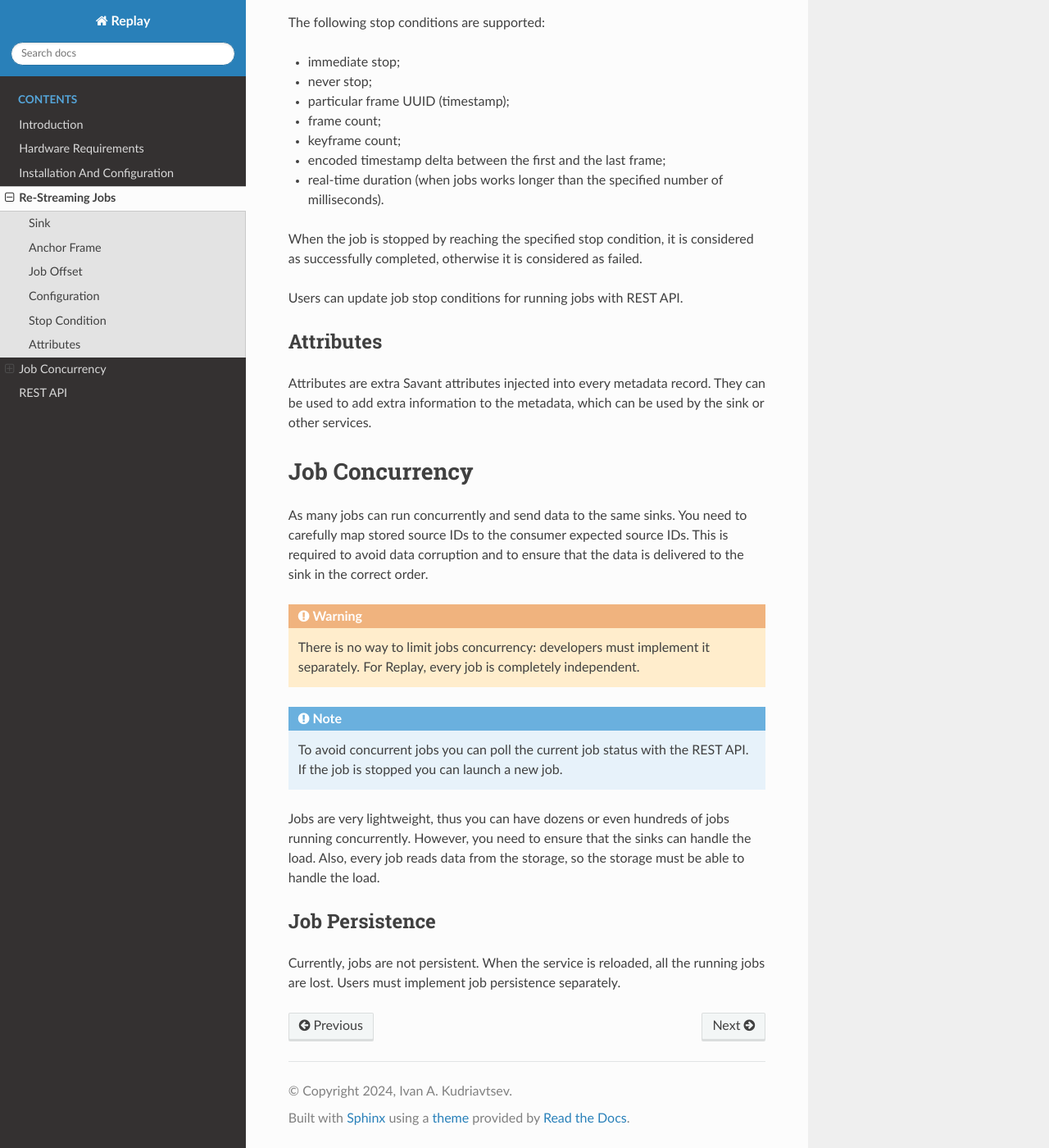
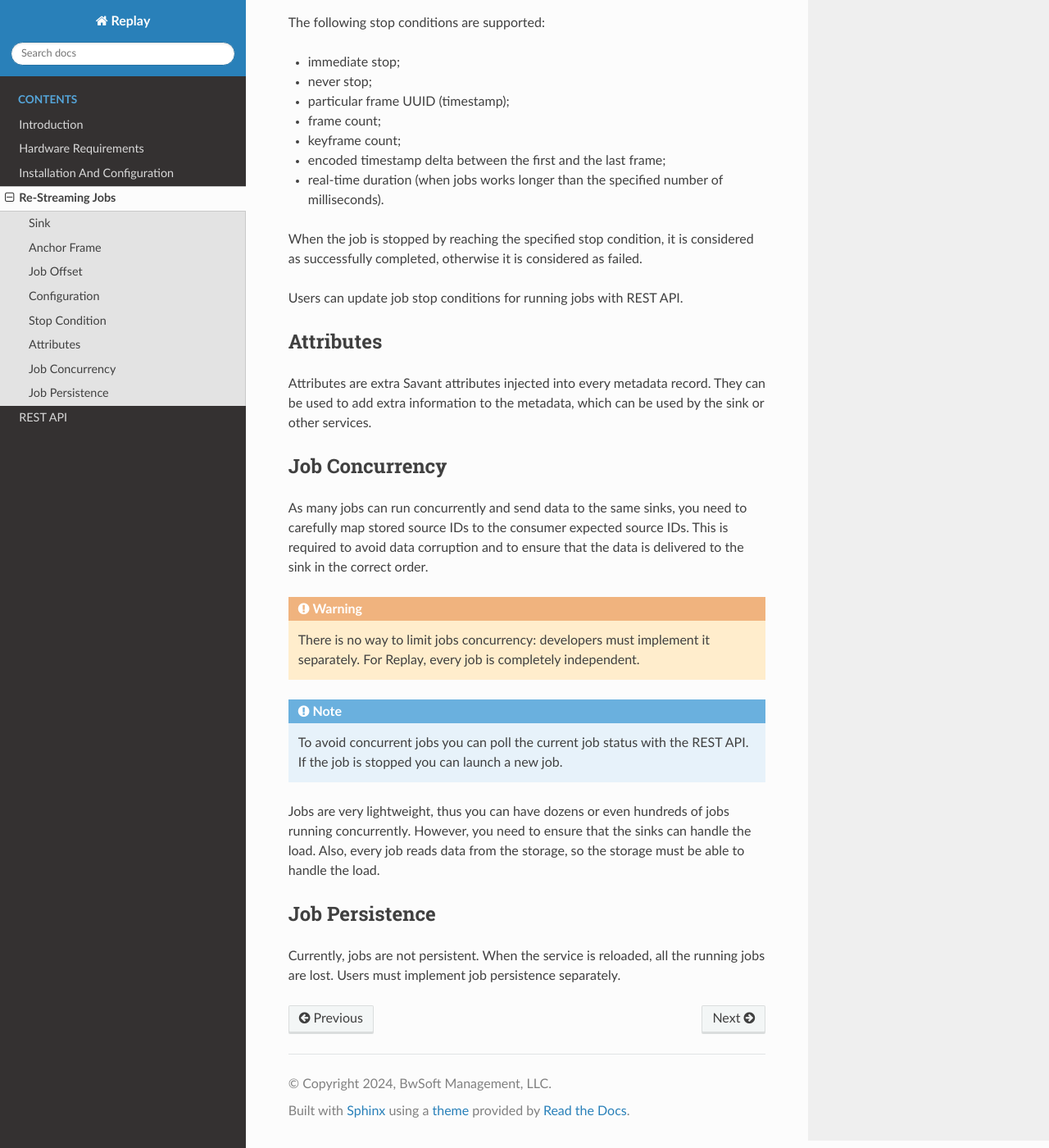
Before and after one commit to insight-platform/Replay, a Sphinx documentation site: the page built from docs/sections/3_jobs.rst, in a window 1280 px wide and 1400 px high, scrolled down 2211 px. Shown: the whole window at 82% size. Built offline with Sphinx 7.4.7 and the Read the Docs theme 2.0.0, drawn with Linux system fonts in a browser that asks for light colours.

Commit message:
fixed docs

```diff
--- a/docs/conf.py
+++ b/docs/conf.py
@@ -1,7 +1,7 @@
 # -- Project information -----------------------------------------------------
 
 project = 'Replay'
-copyright = '2024, Ivan A. Kudriavtsev'
+copyright = '2024, BwSoft Management, LLC'
 author = 'Ivan A. Kudriavtsev'
 
 release = '0.1.0'
--- a/docs/sections/3_jobs.rst
+++ b/docs/sections/3_jobs.rst
@@ -85,9 +85,9 @@ Attributes
 Attributes are extra Savant attributes injected into every metadata record. They can be used to add extra information to the metadata, which can be used by the sink or other services.
 
 Job Concurrency
-===============
+---------------
 
-As many jobs can run concurrently and send data to the same sinks. You need to carefully map stored source IDs to the consumer expected source IDs. This is required to avoid data corruption and to ensure that the data is delivered to the sink in the correct order.
+As many jobs can run concurrently and send data to the same sinks, you need to carefully map stored source IDs to the consumer expected source IDs. This is required to avoid data corruption and to ensure that the data is delivered to the sink in the correct order.
 
 .. warning::
 
```
